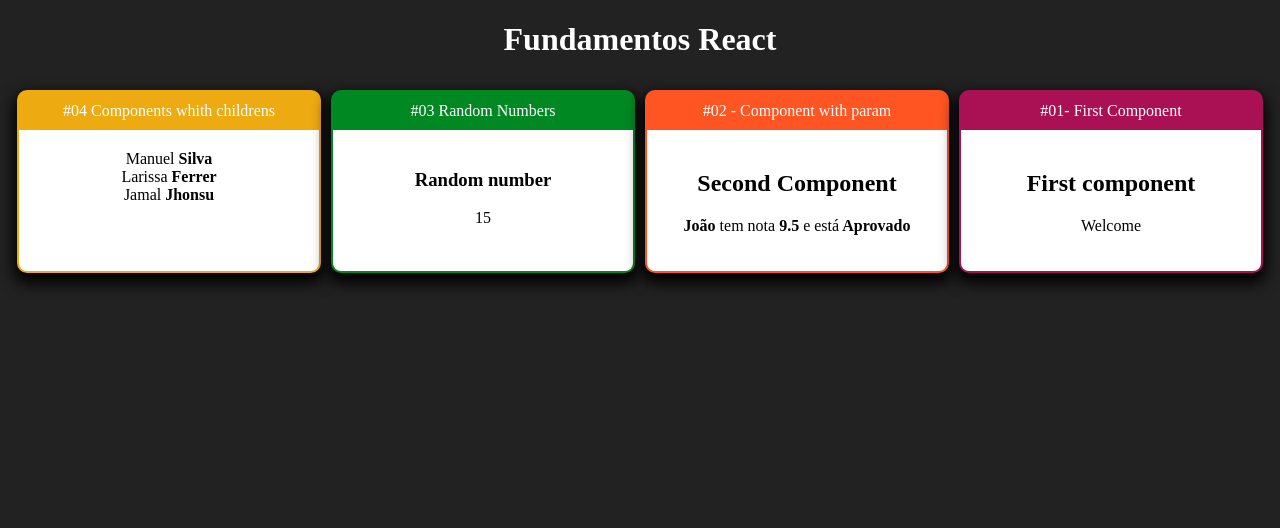
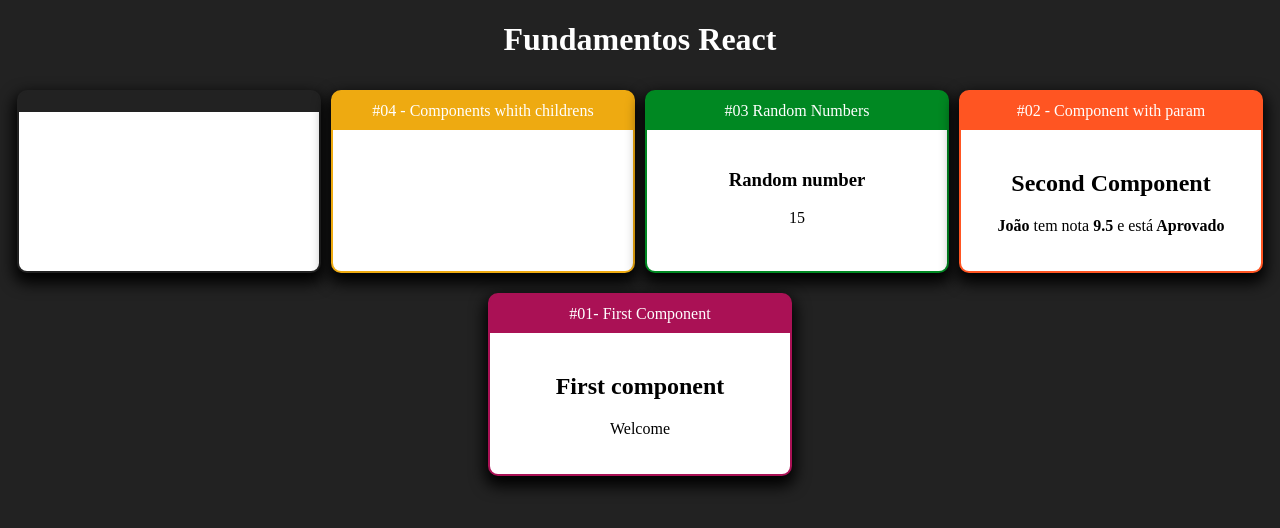
Before and after one commit to alan-pascke/fundamentos-react, a React (Create React App) app: page / in a window 1280 px wide. Shown: the top 528 px of the page. Built offline with nearby package versions, Linux system fonts and the light colour scheme.

Commit message:
problema no card #4

```diff
--- a/src/App.jsx
+++ b/src/App.jsx
@@ -1,19 +1,27 @@
 /* eslint-disable import/no-anonymous-default-export */
 import React from "react";
-import Primeiro from './components/basics/First';
+import First from './components/basics/First';
 import ComParam from './components/basics/ComParam';
 import Random from "./components/basics/Random";
 import Card from "./components/layouts/Card";
-import Family from "./components/basics/Family";
-import './App.css'
+// import Family from "./components/basics/Family";
+// import FamilyMember from "./components/basics/FamilyMember";
+import './App.css';
+
 
 export default () =>{
     return (
         <div className='App'>
             <h1>Fundamentos React</h1>
             <div className="Cards">
-                <Card title='#04 Components whith childrens' color='#EA1'>
-                    <Family></Family>
+                <Card></Card>
+                <Card title='#04 - Components whith childrens' color='#EA1'>
+                    {/* <Family lastname='Ferreira'>
+                        <FamilyMember name='Manuel' />
+                        <FamilyMember name='Larissa' />
+                        <FamilyMember name='Jamal' />
+                    </Family> */}
+
                 </Card>
                 <Card title='#03 Random Numbers' color='#082'>
                     <Random min={0} max={50}/>
@@ -26,7 +34,7 @@ export default () =>{
                     />
                 </Card>
                 <Card title='#01- First Component' color='#A15'>
-                    <Primeiro></Primeiro>
+                    <First></First>
                 </Card>
             </div>
         </div>
--- a/src/components/basics/Family.jsx
+++ b/src/components/basics/Family.jsx
@@ -1,20 +1,16 @@
 /* eslint-disable import/no-anonymous-default-export */
-import React from "react";
-import MemberFamily from "./MemberFamily";
+import React, {cloneElement} from "react";
 
 
-export default (props) =>{
+export default props =>{
     const styles = {
         display: 'flex',
         flexDirection: 'column',
-        justifyContent: 'space-around',
     }
 
     return (
         <div style={styles}>
-            <MemberFamily name='Manuel' lastName='Silva'/>
-            <MemberFamily name='Larissa' lastName='Ferrer'/>
-            <MemberFamily name='Jamal' lastName='Jhonsu'/>
+            {cloneElement(props.children, { ...props})}
         </div>
     )
 };
--- a/src/components/basics/MemberFamily.jsx
+++ b/src/components/basics/FamilyMember.jsx
@@ -3,8 +3,8 @@ import React from "react";
 
 export default (props) =>{
     return (
-        <span>
+        <div>
             {props.name} <strong> {props.lastName} </strong>
-        </span>
+        </div>
     )
 };
```
